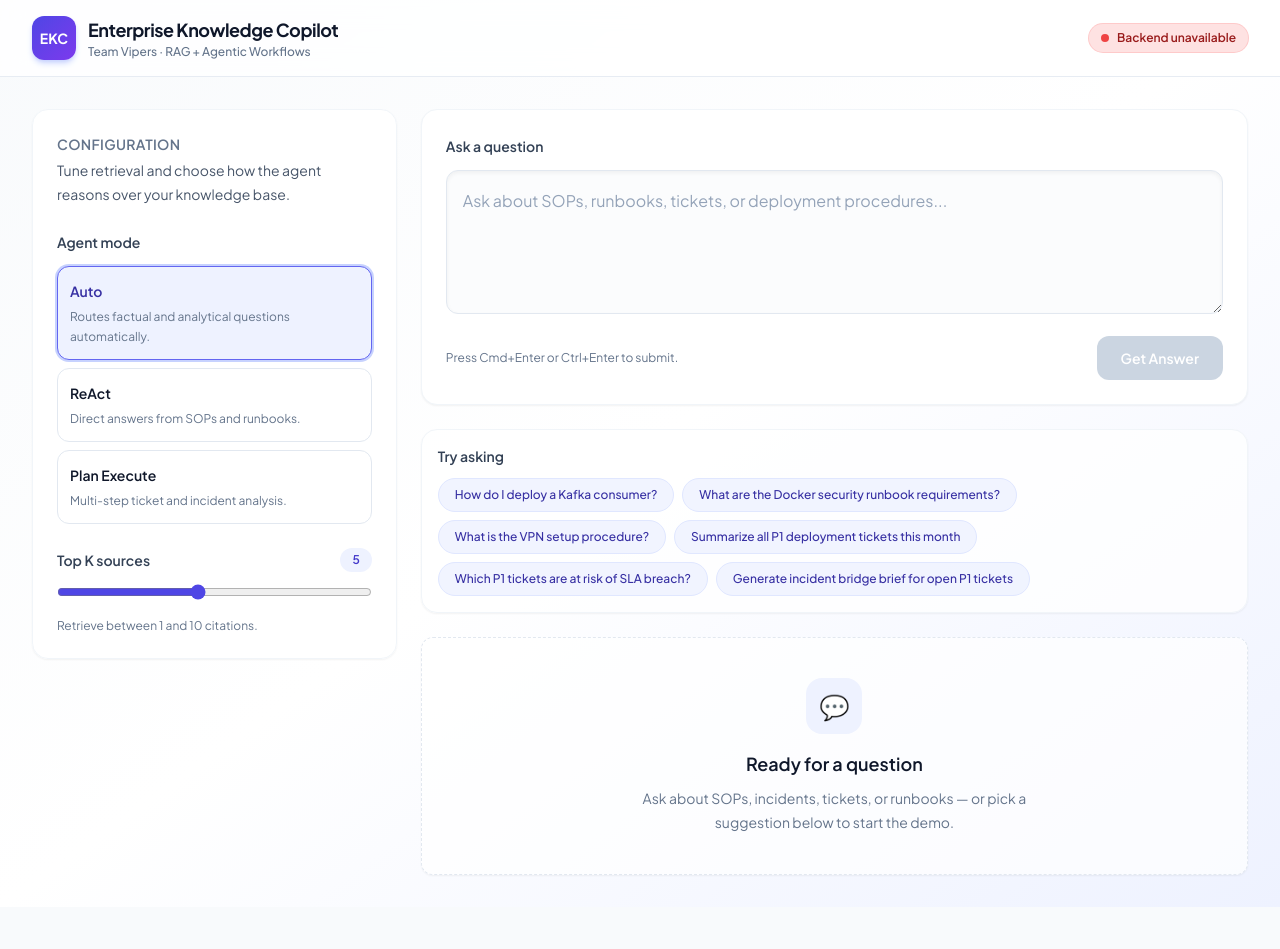
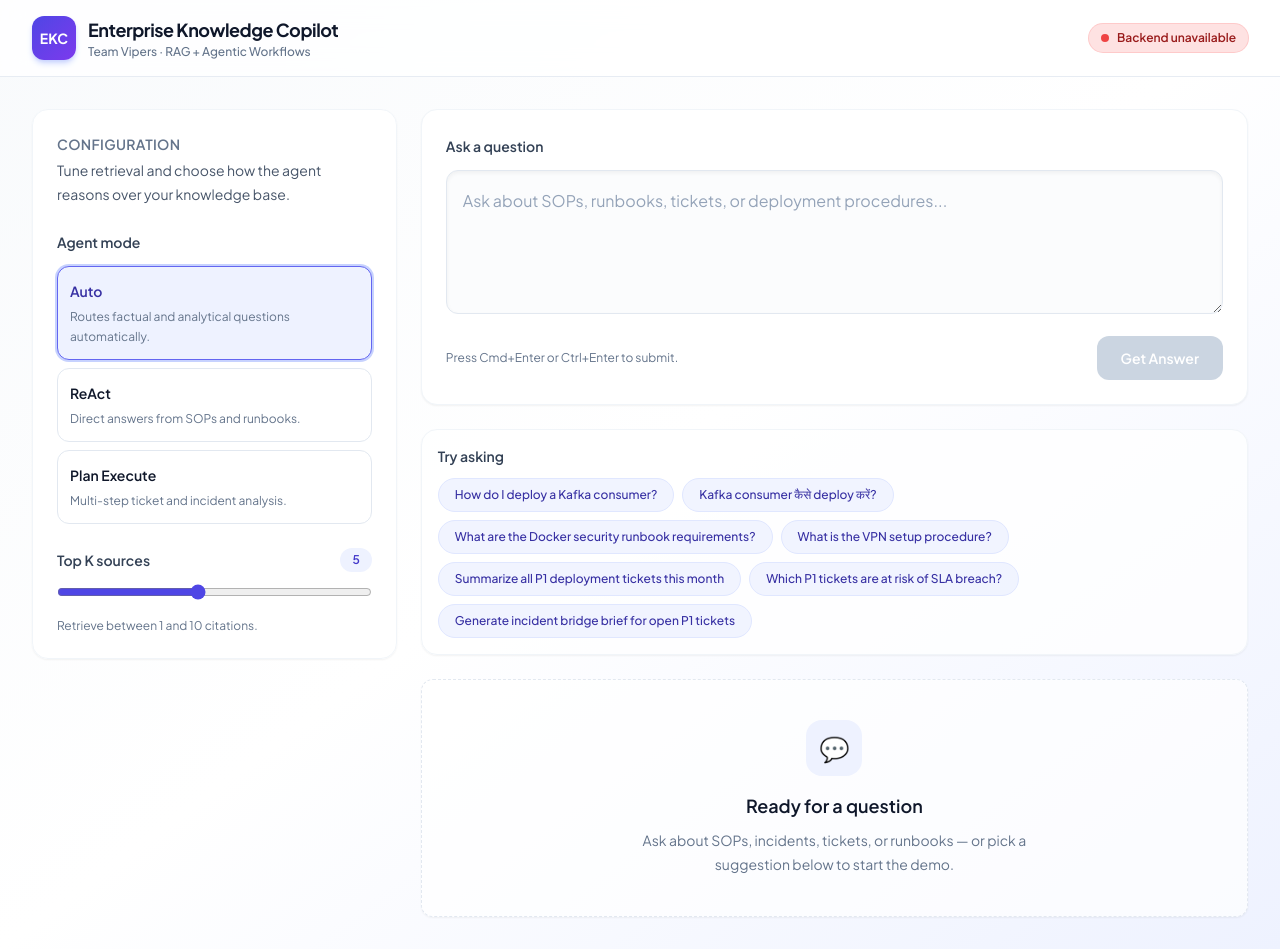
Before and after one commit to ecogetaway/stepup, a React (Vite) app in the folder frontend/: page / in a window 1280 px wide. Before the commit the page ends 907 px from the top, so only its background shows below. Built offline with nearby package versions, Linux system fonts and the light colour scheme; no server answers.

Commit message:
Add Hindi suggestion to SuggestionChips component

```diff
--- a/frontend/src/components/SuggestionChips.tsx
+++ b/frontend/src/components/SuggestionChips.tsx
@@ -1,5 +1,6 @@
 const suggestions = [
   "How do I deploy a Kafka consumer?",
+  "Kafka consumer कैसे deploy करें?",
   "What are the Docker security runbook requirements?",
   "What is the VPN setup procedure?",
   "Summarize all P1 deployment tickets this month",
```
